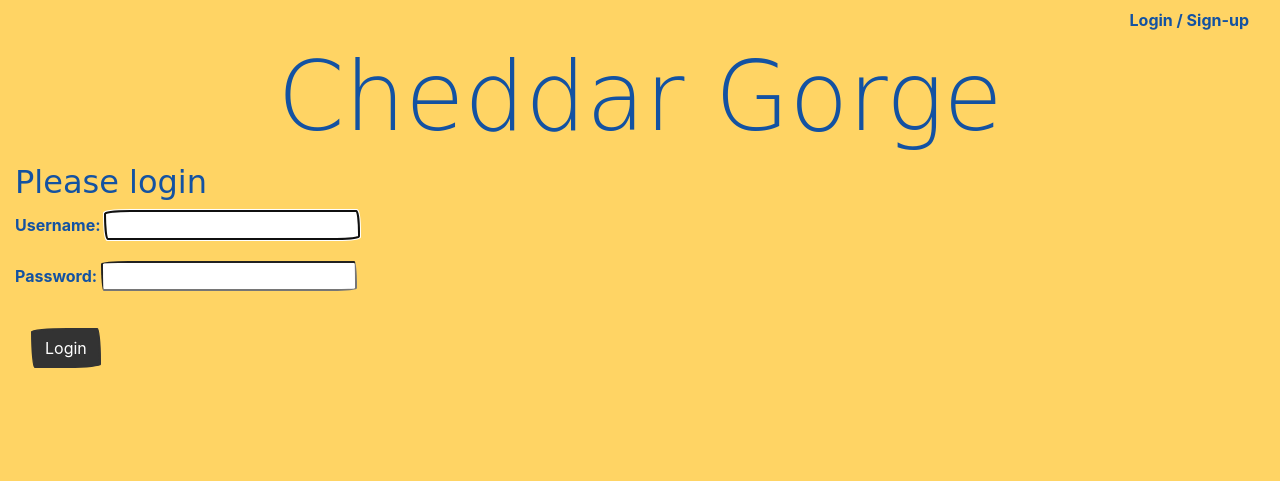
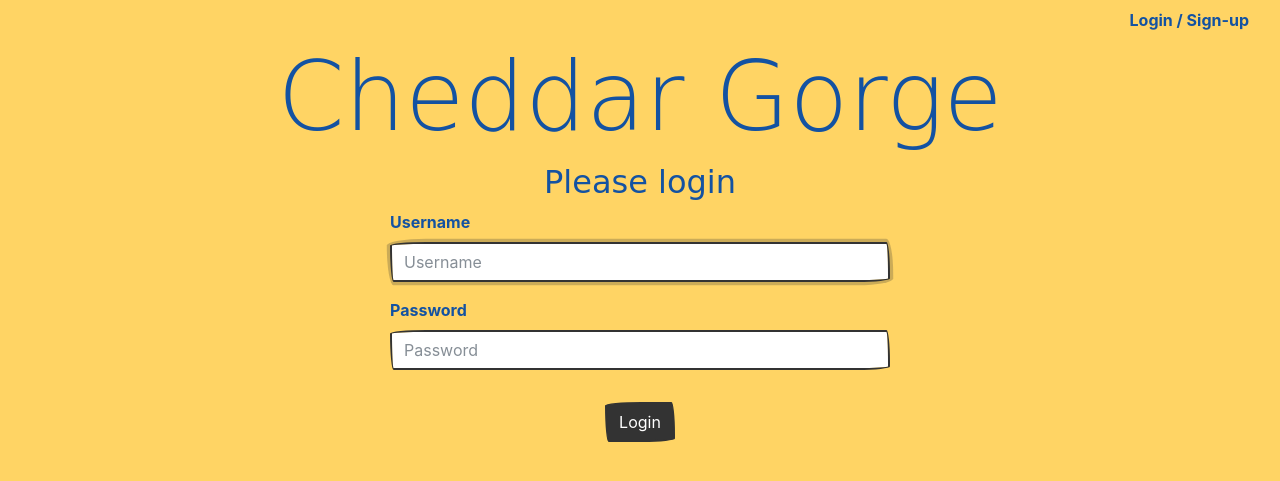
Before and after one commit to SteveWooding/cheddar-gorge, a Django app: page /login/ in a window 1280 px wide. Shown: the top 481 px of the page. Run offline with Django 3.2, Linux system fonts and the light colour scheme; some libraries are stand-ins or nearby versions; some web fonts are replaced.

Commit message:
feat: Bootstrap4 and style the login form

```diff
--- a/cheddargorge/static/css/style.css
+++ b/cheddargorge/static/css/style.css
@@ -44,3 +44,7 @@ a:hover {
 .btn {
   margin: 1rem;
 }
+
+.sign-in-form {
+  width: 40%;
+}
--- a/cheddargorge/templates/registration/login.html
+++ b/cheddargorge/templates/registration/login.html
@@ -1,15 +1,16 @@
 {% extends "base.html" %}
+{% load bootstrap4 %}
+
 {% block content %}
-  <h2>Please login</h2>
+  <h2 class="text-center">Please login</h2>
 
-  {% if form.errors %}
-    <p>Your username and/or password is incorrect! Please try again.</p>
-  {% endif %}
-
-  <form method="post">
+  <form class="sign-in-form mx-auto" method="post">
     {% csrf_token %}
-    {{ form.as_p}}
-    <input type="submit" class="btn btn-primary" value="Login">
+    {% comment %} {{ form.as_p}} {% endcomment %}
+    {% bootstrap_form form %}
+    <div class="text-center">
+      <input type="submit" class="btn btn-primary" value="Login">
+    </div>
     <input type="hidden" name="next" value="{{ next }}">
   </form>
 
```
